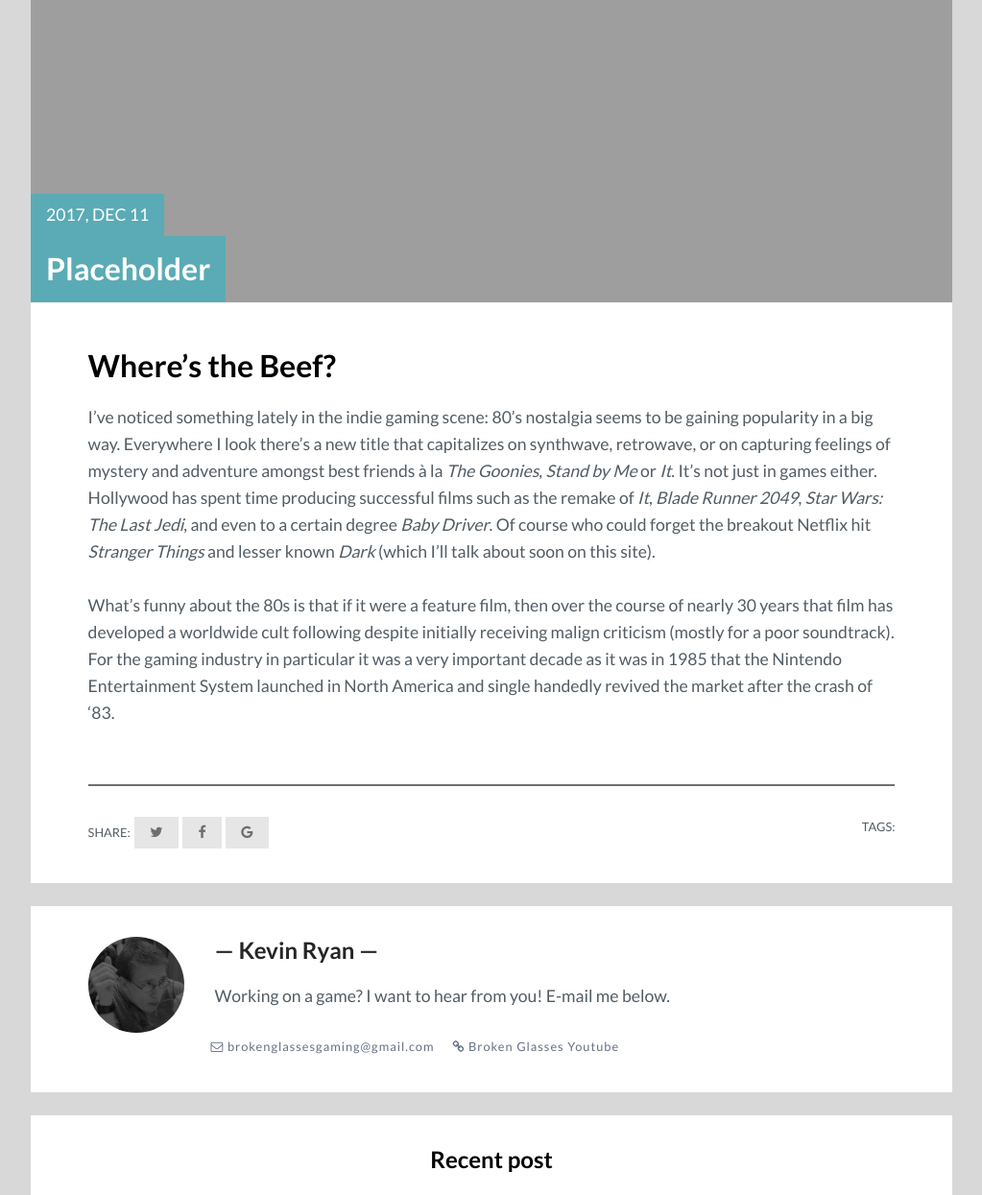
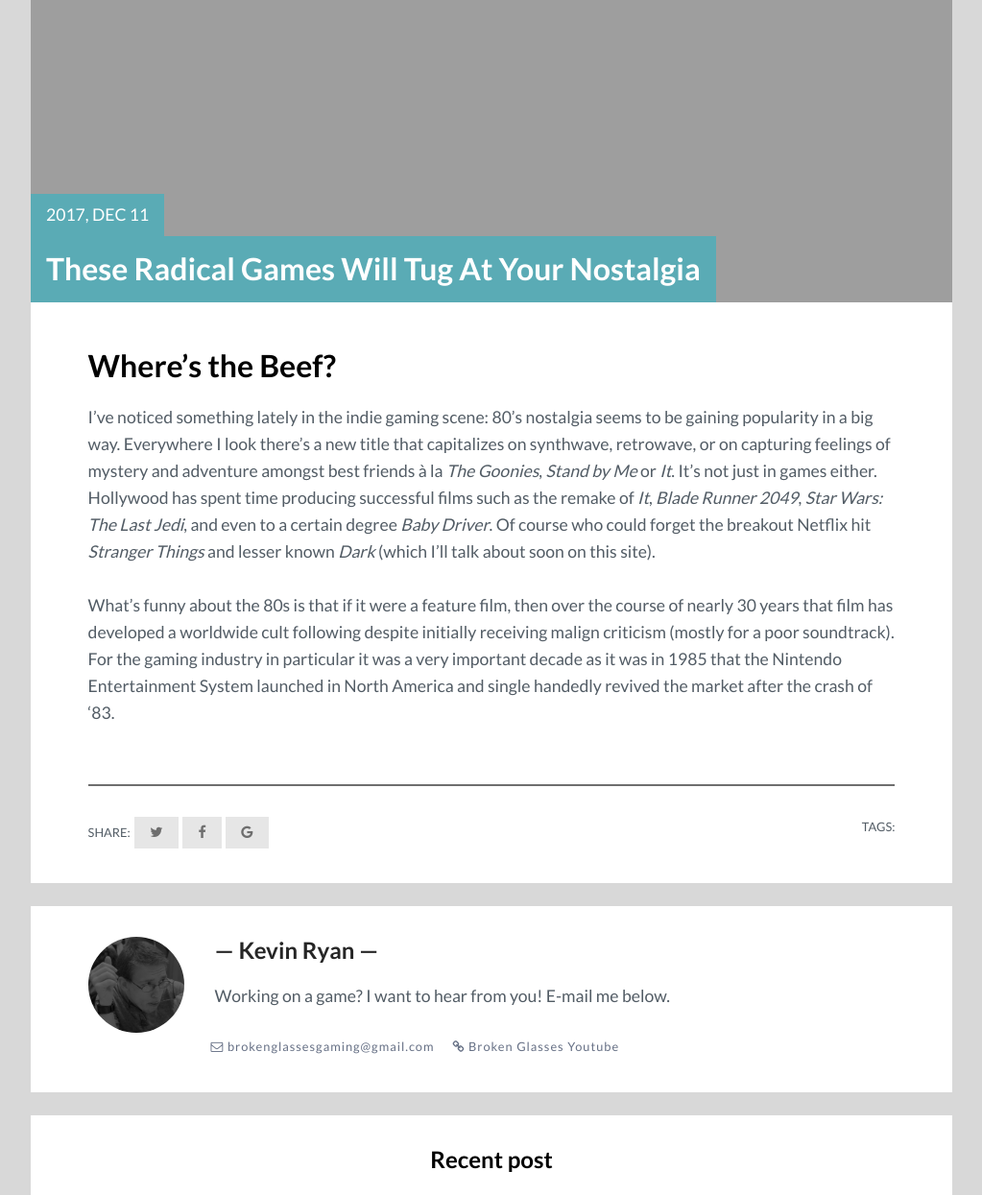
Before and after one commit to pizzapgh/broken_glasses, a Jekyll site: the page built from _posts/2017-12-11-placeholder.markdown, in a window 1280 px wide and 1400 px high, scrolled down 419 px, cut to the strip 0-1245 px from the top of the window. Shown: the whole strip at 96% size, without its empty margins (128-1151 px from the left). Built offline with Jekyll 4.4.1, drawn with Linux system fonts in a browser that asks for light colours; nearby versions of some CDN libraries; our own code applies the rules of GitHub Pages for plain Markdown files; comment, search, counter and statistics services are not loaded; some of the changed text lies outside the part shown.

Commit message:
Updated Placeholder

```diff
--- a/_posts/2017-12-11-placeholder.markdown
+++ b/_posts/2017-12-11-placeholder.markdown
@@ -1,5 +1,5 @@
 ---
-title: Placeholder
+title: These Radical Games Will Tug At Your Nostalgia
 date: 2017-12-11 16:09:00 Z
 image:
 ---
```
